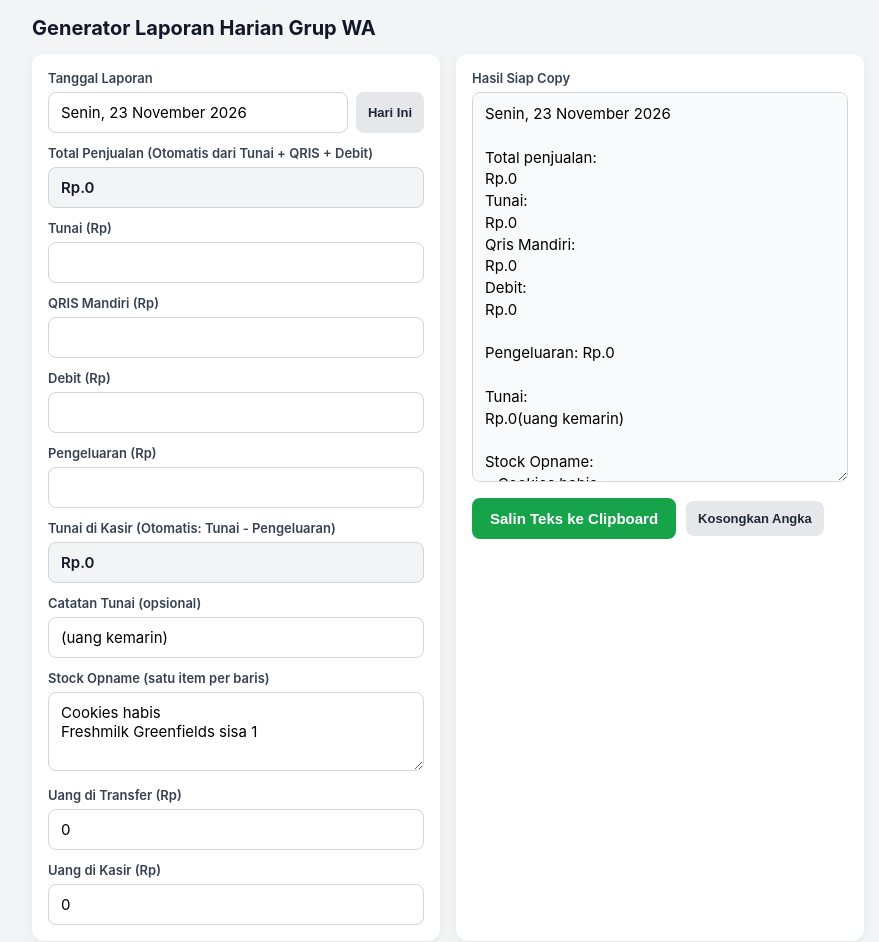
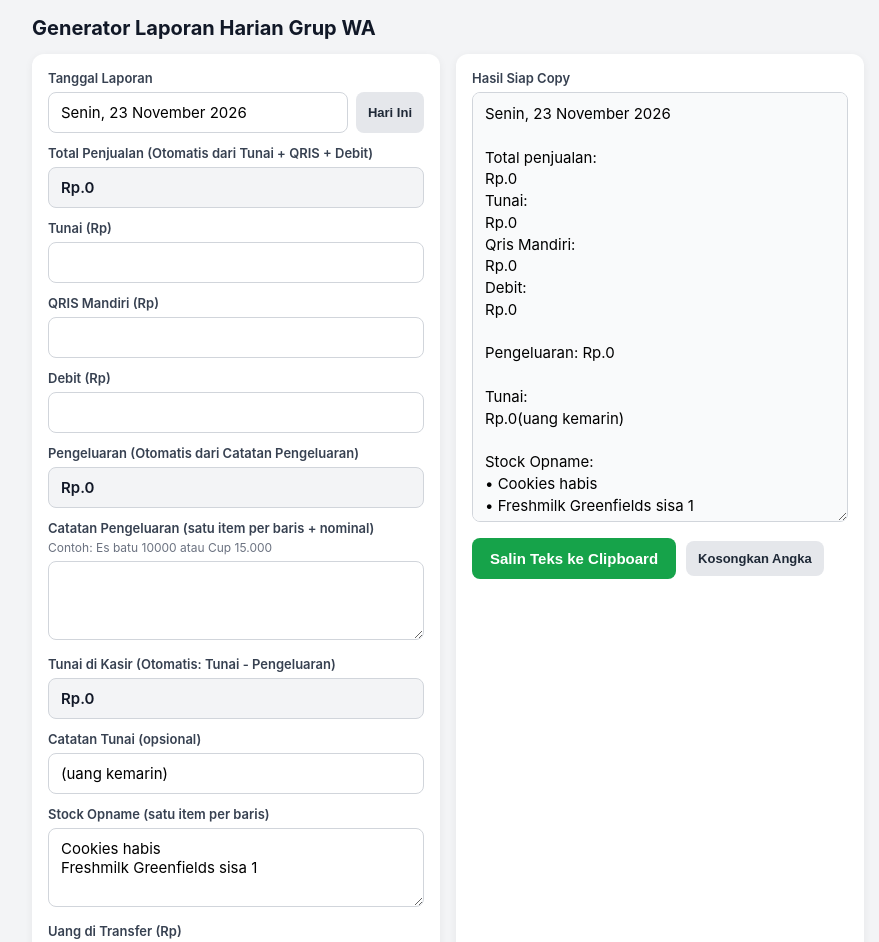
Before and after one commit to ecabindaa/laporan-wa-kasir, a plain HTML site: page index.html in a window 1280 px wide. Shown: the top 942 px of the page, without its empty margins (192-1071 px from the left). Drawn offline with Linux system fonts and the light colour scheme.

Commit message:
Update index.html

```diff
--- a/index.html
+++ b/index.html
@@ -30,6 +30,11 @@
       color: #374151;
     }
     label:first-child { margin-top: 0; }
+    .hint {
+      font-size: 12px;
+      color: #6b7280;
+      margin-top: 4px;
+    }
     .row-inline {
       display: flex;
       gap: 8px;
@@ -57,7 +62,7 @@
       box-shadow: 0 0 0 3px rgba(22, 163, 74, 0.15);
     }
     textarea.output {
-      height: 390px;
+      height: 430px;
       background: #f9fafb;
       white-space: pre-wrap;
       line-height: 1.45;
@@ -90,7 +95,7 @@
     .status { font-size: 14px; font-weight: 600; color: #15803d; }
     @media (max-width: 720px) {
       .grid { grid-template-columns: 1fr; }
-      textarea.output { height: 340px; }
+      textarea.output { height: 360px; }
       .actions button { width: 100%; }
       .actions { flex-direction: column; align-items: stretch; }
       .status { text-align: center; }
@@ -119,11 +124,15 @@
       <label>Debit (Rp)</label>
       <input id="debit" type="number" inputmode="numeric" value="" oninput="generate()" />
 
-      <label>Pengeluaran (Rp)</label>
-      <input id="pengeluaran" type="number" inputmode="numeric" value="" oninput="generate()" />
+      <label>Pengeluaran (Otomatis dari Catatan Pengeluaran)</label>
+      <input id="pengeluaran" type="text" readonly />
+
+      <label>Catatan Pengeluaran (satu item per baris + nominal)</label>
+      <div class="hint">Contoh: Es batu 10000 atau Cup 15.000</div>
+      <textarea id="catatanPengeluaran" rows="3" oninput="generate()"></textarea>
 
       <label>Tunai di Kasir (Otomatis: Tunai - Pengeluaran)</label>
-      <input id="tunaiKasirPreview" type="text" readonly />
+      <input id="tunaiKasir" type="text" readonly />
 
       <label>Catatan Tunai (opsional)</label>
       <input id="catatanTunai" type="text" value="(uang kemarin)" oninput="generate()" />
@@ -168,25 +177,52 @@ Freshmilk Greenfields sisa 1</textarea>
       generate();
     }
 
+    function parsePengeluaran(rawText) {
+      const lines = rawText
+        .split("\n")
+        .map(line => line.trim())
+        .filter(Boolean);
+
+      let total = 0;
+      const formattedLines = lines.map(line => {
+        // Cari angka nominal (mendukung pemisah titik/koma ribuan seperti 15.000 atau 15000)
+        const matches = line.match(/(?:\d{1,3}(?:[.,]\d{3})+|\d+)/g);
+        if (matches && matches.length > 0) {
+          const lastMatch = matches[matches.length - 1];
+          const cleanNumber = Number(lastMatch.replace(/[.,]/g, ""));
+          if (!Number.isNaN(cleanNumber)) {
+            total += cleanNumber;
+          }
+        }
+        return line.startsWith("•") ? line : `• ${line}`;
+      });
+
+      return {
+        total,
+        textList: formattedLines.join("\n")
+      };
+    }
+
     function generate() {
       const tanggal = document.getElementById("tanggal").value.trim();
       const numTunai = Number(document.getElementById("tunaiJual").value || 0);
       const numQris = Number(document.getElementById("qris").value || 0);
       const numDebit = Number(document.getElementById("debit").value || 0);
-      const numPengeluaran = Number(document.getElementById("pengeluaran").value || 0);
 
-      const totalNum = numTunai + numQris + numDebit;
-      const totalPenjualan = rp(totalNum);
+      const totalPenjualan = rp(numTunai + numQris + numDebit);
       document.getElementById("totalPenjualan").value = totalPenjualan;
 
-      const tunaiKasirNum = numTunai - numPengeluaran;
+      const parsedExp = parsePengeluaran(document.getElementById("catatanPengeluaran").value);
+      const pengeluaran = rp(parsedExp.total);
+      document.getElementById("pengeluaran").value = pengeluaran;
+
+      const tunaiKasirNum = numTunai - parsedExp.total;
       const tunaiKasir = rp(tunaiKasirNum);
-      document.getElementById("tunaiKasirPreview").value = tunaiKasir;
+      document.getElementById("tunaiKasir").value = tunaiKasir;
 
       const tunaiJual = rp(numTunai);
       const qris = rp(numQris);
       const debit = rp(numDebit);
-      const pengeluaran = rp(numPengeluaran);
       const catatanTunai = document.getElementById("catatanTunai").value.trim();
       const transfer = rp(document.getElementById("transfer").value);
       const uangKasir = rp(document.getElementById("uangKasir").value);
@@ -197,6 +233,10 @@ Freshmilk Greenfields sisa 1</textarea>
         .filter(Boolean)
         .map(line => line.startsWith("•") ? line : `• ${line}`)
         .join("\n");
+
+      const pengeluaranSection = parsedExp.textList
+        ? `Pengeluaran: ${pengeluaran}\n${parsedExp.textList}`
+        : `Pengeluaran: ${pengeluaran}`;
 
       const text =
 `${tanggal}
@@ -210,7 +250,7 @@ ${qris}
 Debit:
 ${debit}
 
-Pengeluaran: ${pengeluaran}
+${pengeluaranSection}
 
 Tunai:
 ${tunaiKasir}${catatanTunai}
@@ -248,8 +288,9 @@ ${uangKasir}`;
     }
 
     function resetForm() {
-      ["tunaiJual", "qris", "debit", "pengeluaran", "transfer", "uangKasir"]
+      ["tunaiJual", "qris", "debit", "transfer", "uangKasir"]
         .forEach(id => document.getElementById(id).value = "");
+      document.getElementById("catatanPengeluaran").value = "";
       document.getElementById("catatanTunai").value = "";
       document.getElementById("stockOpname").value = "";
       generate();
```
